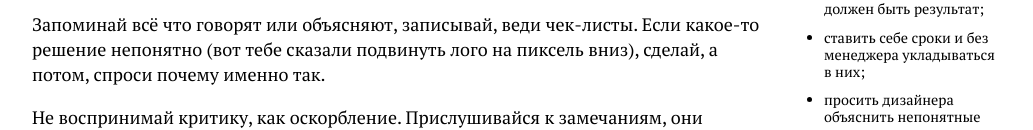
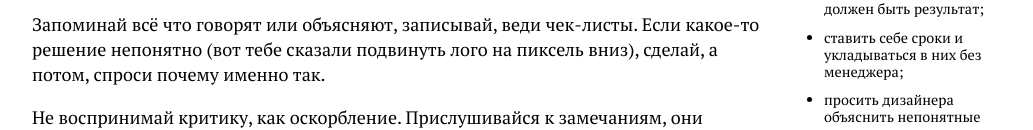
Before and after one commit to bespoyasov/front-not-pain, a website: page src/index.html in a window 1280 px wide. Shown: the part 8048-8178 px from the top of the page, without its empty margins (222-1255 px from the left). Drawn offline with nearby package versions, Linux system fonts and the light colour scheme; files that its build step writes are made by us from their sources; files whose address does not match are found by name.

Commit message:
update: text

```diff
--- a/src/sections/section-6.html
+++ b/src/sections/section-6.html
@@ -87,7 +87,7 @@
         <div class="caption">Что делать <span class="emoji">🔨</span></div>
         <ul class="tutorials">
           <li>не начинать задачу, пока не поймёшь, какой должен быть результат;</li>
-          <li>ставить себе сроки и без менеджера укладываться в них;</li>
+          <li>ставить себе сроки и укладываться в них без менеджера;</li>
           <li>просить дизайнера объяснить непонятные вещи в макете;</li>
           <li>записывать объяснения членов команды;</li>
           <li>вести чек-листы.</li>
```
